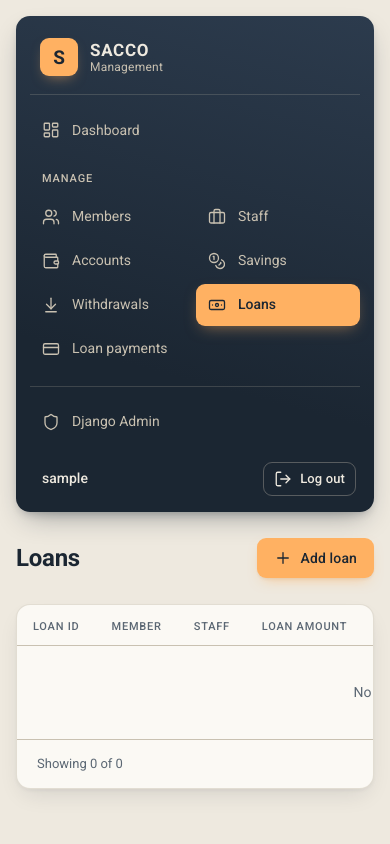
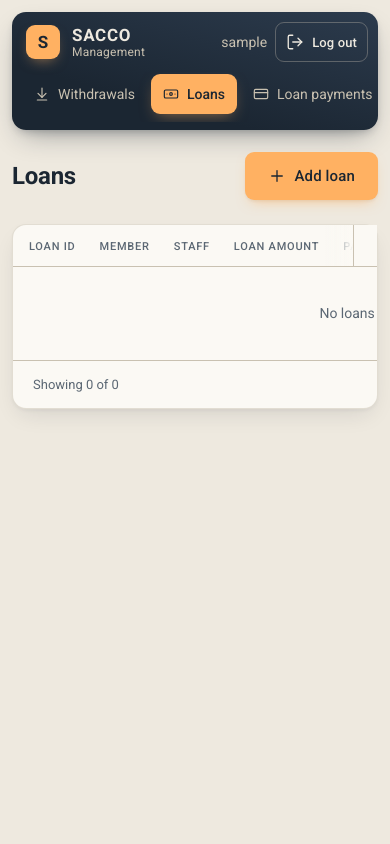
Before and after one commit to Al-Farhan-Seg/sacco-web-app, a Django app: page /loans/ in a window 390 px wide. Run offline with Django 5.2, Linux system fonts and the light colour scheme; the visitor is signed in with stand-in values (Sample User, id 1); data that the repository does not hold is empty.

Commit message:
Design fixes: compact mobile bar, pinned row actions, right-aligned money, larger Add button
- Phones: brand and log out share one row, pages scroll sideways in one row
- Edit and delete stay pinned at the right while a wide table scrolls, with a soft fade hint
- Money columns are right-aligned on the list pages
- All dashboard stat labels share one style
- Drop the Manage label from the sidebar
- Tighter table cells up to 1440 wide so the loans table fits

```diff
--- a/accounts/tests.py
+++ b/accounts/tests.py
@@ -149,7 +149,7 @@ class AccountViewTests(TestCase):
         add_saving(account, 1000)
         add_saving(account, 2500)
         response = self.client.get(reverse("account_list"))
-        self.assertContains(response, '<th scope="col">Balance</th>', html=True)
+        self.assertContains(response, '<th scope="col" class="num">Balance</th>', html=True)
         self.assertNotContains(response, "Opening balance</th>")
         self.assertContains(response, "UGX 8,500")
         self.assertNotContains(response, "UGX 5,000")
--- a/static/css/app.css
+++ b/static/css/app.css
@@ -215,18 +215,9 @@ textarea {
   display: flex;
   flex-direction: column;
   gap: 2px;
-  margin: 0;
+  margin: 16px 0 0;
   padding: 0;
   list-style: none;
-}
-
-.nav-label {
-  margin: 18px 12px 6px;
-  color: var(--oatmeal);
-  font-size: 11px;
-  font-weight: 500;
-  letter-spacing: 0.08em;
-  text-transform: uppercase;
 }
 
 .nav-link {
@@ -354,11 +345,67 @@ textarea {
 }
 
 .table tbody tr:hover td {
-  background: rgb(238 233 223 / 0.6);
+  --cell-bg: color-mix(in srgb, var(--palladian) 60%, var(--card));
+  background: var(--cell-bg);
 }
 
 .table .num {
   text-align: right;
+}
+
+/* The edit and delete buttons stay in view while a wide table scrolls sideways. */
+.table .col-actions {
+  position: sticky;
+  right: 0;
+  z-index: 1;
+  background: var(--cell-bg, var(--card));
+  box-shadow: inset 1px 0 0 var(--oatmeal);
+}
+
+/* A soft fade beside the pinned column says there is more to scroll to.
+   It follows the scroll position, so it is gone at the end and when nothing overflows. */
+.table .col-actions::before {
+  content: "";
+  position: absolute;
+  top: 0;
+  bottom: 0;
+  left: -28px;
+  width: 28px;
+  background: linear-gradient(to right, transparent, var(--cell-bg, var(--card)));
+  opacity: 0;
+  pointer-events: none;
+}
+
+@supports (animation-timeline: scroll(inline)) {
+  .table .col-actions::before {
+    animation: scroll-hint linear both;
+    animation-timeline: scroll(nearest inline);
+  }
+}
+
+/* Laptop and common desktop widths: tighter cells so more of a wide table fits beside the rail. */
+@media (max-width: 1440px) {
+  .table th,
+  .table td {
+    padding-right: 12px;
+    padding-left: 12px;
+  }
+
+  .table th:first-child,
+  .table td:first-child {
+    padding-left: 16px;
+  }
+}
+
+@keyframes scroll-hint {
+  0%,
+  90% {
+    opacity: 1;
+  }
+
+  100% {
+    opacity: 0;
+  }
 }
 
 .table .code {
@@ -461,6 +508,13 @@ textarea {
 
 .btn-sidebar:hover {
   background: rgb(238 233 223 / 0.08);
+}
+
+/* The page's one primary action, the Add button in the title row. */
+.btn-lg {
+  min-height: 48px;
+  padding: 0 22px;
+  font-size: 15px;
 }
 
 .btn-block {
@@ -806,28 +860,110 @@ textarea {
   margin: 0;
 }
 
-/* Small screens: the sidebar stacks above the content */
+/* Small screens: the rail becomes a compact bar above the content.
+   Brand and log out share the first row; the pages are one sideways-scrolling row. */
 
 @media (max-width: 860px) {
   .shell {
     grid-template-columns: minmax(0, 1fr);
-    gap: 20px;
-    padding: 16px;
+    align-content: start;
+    gap: 18px;
+    padding: 12px;
   }
 
   .sidebar {
     position: static;
+    display: grid;
+    grid-template-columns: minmax(0, 1fr) auto;
+    grid-template-areas:
+      "brand user"
+      "nav nav";
+    align-items: center;
+    gap: 10px 12px;
     height: auto;
+    padding: 10px 10px 8px;
     overflow: visible;
   }
 
+  .brand {
+    grid-area: brand;
+    min-width: 0;
+    margin: 0;
+    padding: 0 0 0 4px;
+    border-bottom: 0;
+  }
+
+  .brand-tile {
+    width: 34px;
+    height: 34px;
+    font-size: 17px;
+  }
+
+  .user {
+    grid-area: user;
+    min-width: 0;
+    padding: 0;
+  }
+
+  .user-name {
+    max-width: 12ch;
+    color: var(--oatmeal);
+    font-weight: 400;
+  }
+
+  .btn-sidebar {
+    min-height: 40px;
+  }
+
+  .nav {
+    position: relative;
+    grid-area: nav;
+    flex-direction: row;
+    gap: 4px;
+    margin: 0 -10px;
+    padding: 2px 10px 8px;
+    overflow-x: auto;
+    overscroll-behavior-x: contain;
+    scroll-padding-inline: 10px;
+    scroll-snap-type: x proximity;
+    scrollbar-width: none;
+  }
+
+  .nav::-webkit-scrollbar {
+    display: none;
+  }
+
   .nav-list {
-    display: grid;
-    grid-template-columns: repeat(2, minmax(0, 1fr));
+    flex-direction: row;
+    gap: 4px;
+    margin: 0;
+  }
+
+  .nav-link {
+    flex: none;
+    gap: 8px;
+    min-height: 40px;
+    padding: 8px 12px;
+    white-space: nowrap;
+    scroll-snap-align: start;
+  }
+
+  .nav-link .lucide {
+    width: 16px;
+    height: 16px;
+  }
+
+  .nav-link:focus-visible {
+    outline-offset: -2px;
   }
 
   .nav-bottom {
-    margin-top: 14px;
+    display: flex;
+    flex: none;
+    margin: 0 0 0 4px;
+    padding: 0 0 0 8px;
+    border-top: 0;
+    box-shadow: inset 1px 0 0 var(--on-dark-line);
   }
 
   .main {
@@ -960,11 +1096,6 @@ textarea {
   text-align: right;
 }
 
-.stat-feature .stat-label {
-  color: var(--abyssal);
-  font-weight: 500;
-}
-
 .stat-feature .stat-value {
   font-size: clamp(26px, 11.5cqi, 34px);
   letter-spacing: -0.02em;
--- a/templates/loans/loan_list.html
+++ b/templates/loans/loan_list.html
@@ -5,7 +5,7 @@
 {% block page_title %}{{ page_title }}{% endblock %}
 
 {% block actions %}
-  <button type="button" class="btn btn-primary" data-modal-url="{{ add_url }}"><i data-lucide="plus" aria-hidden="true"></i>{{ add_label }}</button>
+  <button type="button" class="btn btn-primary btn-lg" data-modal-url="{{ add_url }}"><i data-lucide="plus" aria-hidden="true"></i>{{ add_label }}</button>
 {% endblock %}
 
 {% block content %}
@@ -17,11 +17,11 @@
             <th scope="col">Loan ID</th>
             <th scope="col">Member</th>
             <th scope="col">Staff</th>
-            <th scope="col">Loan amount</th>
+            <th scope="col" class="num">Loan amount</th>
             <th scope="col">Payment period</th>
-            <th scope="col">Payment amount</th>
-            <th scope="col">Still owed</th>
-            <th scope="col" aria-label="Actions"></th>
+            <th scope="col" class="num">Payment amount</th>
+            <th scope="col" class="num">Still owed</th>
+            <th scope="col" class="col-actions" aria-label="Actions"></th>
           </tr>
         </thead>
         <tbody>
@@ -30,11 +30,11 @@
               <td class="code">{{ loan.code }}</td>
               <td>{{ loan.member }}</td>
               <td>{{ loan.staff }}</td>
-              <td>{{ loan.loan_amount|ugx }}</td>
+              <td class="num">{{ loan.loan_amount|ugx }}</td>
               <td>{{ loan.payment_period }}</td>
-              <td>{{ loan.payment_amount|ugx }}</td>
-              <td>{{ loan.outstanding|ugx }}</td>
-              <td>{% url 'loan_edit' loan.pk as edit_url %}{% url 'loan_delete' loan.pk as delete_url %}{% include "partials/_row_actions.html" %}</td>
+              <td class="num">{{ loan.payment_amount|ugx }}</td>
+              <td class="num">{{ loan.outstanding|ugx }}</td>
+              <td class="col-actions">{% url 'loan_edit' loan.pk as edit_url %}{% url 'loan_delete' loan.pk as delete_url %}{% include "partials/_row_actions.html" %}</td>
             </tr>
           {% empty %}
             <tr><td class="table-empty" colspan="8">No loans yet.</td></tr>
--- a/templates/members/member_list.html
+++ b/templates/members/member_list.html
@@ -4,7 +4,7 @@
 {% block page_title %}{{ page_title }}{% endblock %}
 
 {% block actions %}
-  <button type="button" class="btn btn-primary" data-modal-url="{{ add_url }}"><i data-lucide="plus" aria-hidden="true"></i>{{ add_label }}</button>
+  <button type="button" class="btn btn-primary btn-lg" data-modal-url="{{ add_url }}"><i data-lucide="plus" aria-hidden="true"></i>{{ add_label }}</button>
 {% endblock %}
 
 {% block content %}
@@ -20,7 +20,7 @@
             <th scope="col">Address</th>
             <th scope="col">Email</th>
             <th scope="col">Gender</th>
-            <th scope="col" aria-label="Actions"></th>
+            <th scope="col" class="col-actions" aria-label="Actions"></th>
           </tr>
         </thead>
         <tbody>
@@ -33,7 +33,7 @@
               <td>{{ member.address }}</td>
               <td>{{ member.email }}</td>
               <td>{{ member.get_gender_display }}</td>
-              <td>{% url 'member_edit' member.pk as edit_url %}{% url 'member_delete' member.pk as delete_url %}{% include "partials/_row_actions.html" %}</td>
+              <td class="col-actions">{% url 'member_edit' member.pk as edit_url %}{% url 'member_delete' member.pk as delete_url %}{% include "partials/_row_actions.html" %}</td>
             </tr>
           {% empty %}
             <tr><td class="table-empty" colspan="8">No members yet.</td></tr>
--- a/templates/partials/_sidebar.html
+++ b/templates/partials/_sidebar.html
@@ -9,7 +9,6 @@
       <i data-lucide="layout-dashboard" aria-hidden="true"></i>Dashboard
     </a>
 
-    <p class="nav-label">Manage</p>
     <ul class="nav-list">
       <li><a class="nav-link" href="/members/"{% if "/members/" in request.path %} aria-current="page"{% endif %}><i data-lucide="users" aria-hidden="true"></i>Members</a></li>
       <li><a class="nav-link" href="/staff/"{% if "/staff/" in request.path %} aria-current="page"{% endif %}><i data-lucide="briefcase" aria-hidden="true"></i>Staff</a></li>
@@ -32,4 +31,14 @@
       <button type="submit" class="btn btn-sidebar"><i data-lucide="log-out" aria-hidden="true"></i>Log out</button>
     </form>
   </div>
+  <script>
+    // On phones the nav is one sideways row: start it scrolled so the current page is in view.
+    (function () {
+      var nav = document.querySelector(".sidebar .nav");
+      var current = nav && nav.querySelector("[aria-current=page]");
+      if (current && nav.scrollWidth > nav.clientWidth) {
+        nav.scrollLeft = current.offsetLeft - (nav.clientWidth - current.offsetWidth) / 2;
+      }
+    })();
+  </script>
 </aside>
--- a/templates/staff/staff_list.html
+++ b/templates/staff/staff_list.html
@@ -4,7 +4,7 @@
 {% block page_title %}{{ page_title }}{% endblock %}
 
 {% block actions %}
-  <button type="button" class="btn btn-primary" data-modal-url="{{ add_url }}"><i data-lucide="plus" aria-hidden="true"></i>{{ add_label }}</button>
+  <button type="button" class="btn btn-primary btn-lg" data-modal-url="{{ add_url }}"><i data-lucide="plus" aria-hidden="true"></i>{{ add_label }}</button>
 {% endblock %}
 
 {% block content %}
@@ -21,7 +21,7 @@
             <th scope="col">Role</th>
             <th scope="col">Contact</th>
             <th scope="col">Address</th>
-            <th scope="col" aria-label="Actions"></th>
+            <th scope="col" class="col-actions" aria-label="Actions"></th>
           </tr>
         </thead>
         <tbody>
@@ -35,7 +35,7 @@
               <td><span class="tag{% if staff.role == 'Admin' %} tag-accent{% endif %}">{{ staff.role }}</span></td>
               <td>{{ staff.contact }}</td>
               <td>{{ staff.address }}</td>
-              <td>{% url 'staff_edit' staff.pk as edit_url %}{% url 'staff_delete' staff.pk as delete_url %}{% include "partials/_row_actions.html" %}</td>
+              <td class="col-actions">{% url 'staff_edit' staff.pk as edit_url %}{% url 'staff_delete' staff.pk as delete_url %}{% include "partials/_row_actions.html" %}</td>
             </tr>
           {% empty %}
             <tr><td class="table-empty" colspan="9">No staff yet.</td></tr>
```
Also changed, not shown: templates/accounts/account_list.html (+5 -5 lines), templates/loans/payment_list.html (+5 -5 lines), templates/savings/saving_list.html (+5 -5 lines), templates/withdrawals/withdrawal_list.html (+5 -5 lines).
